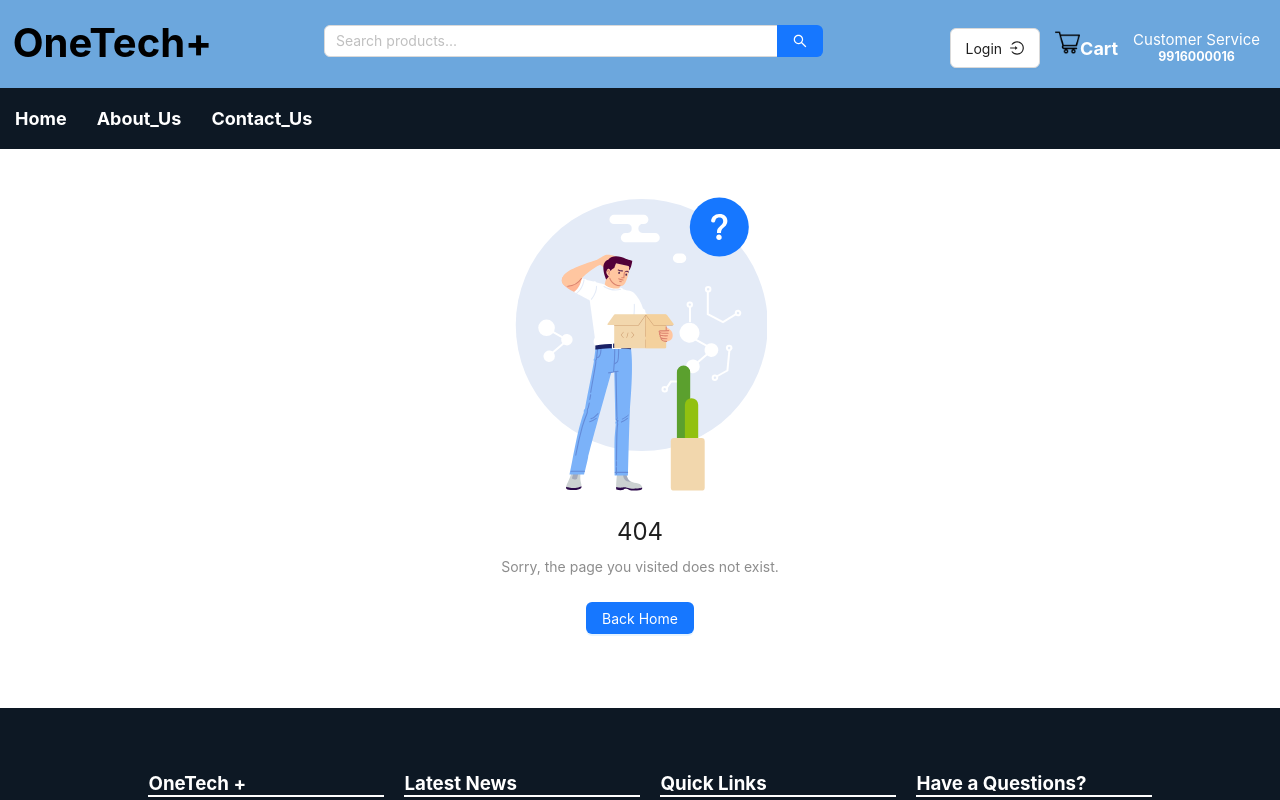
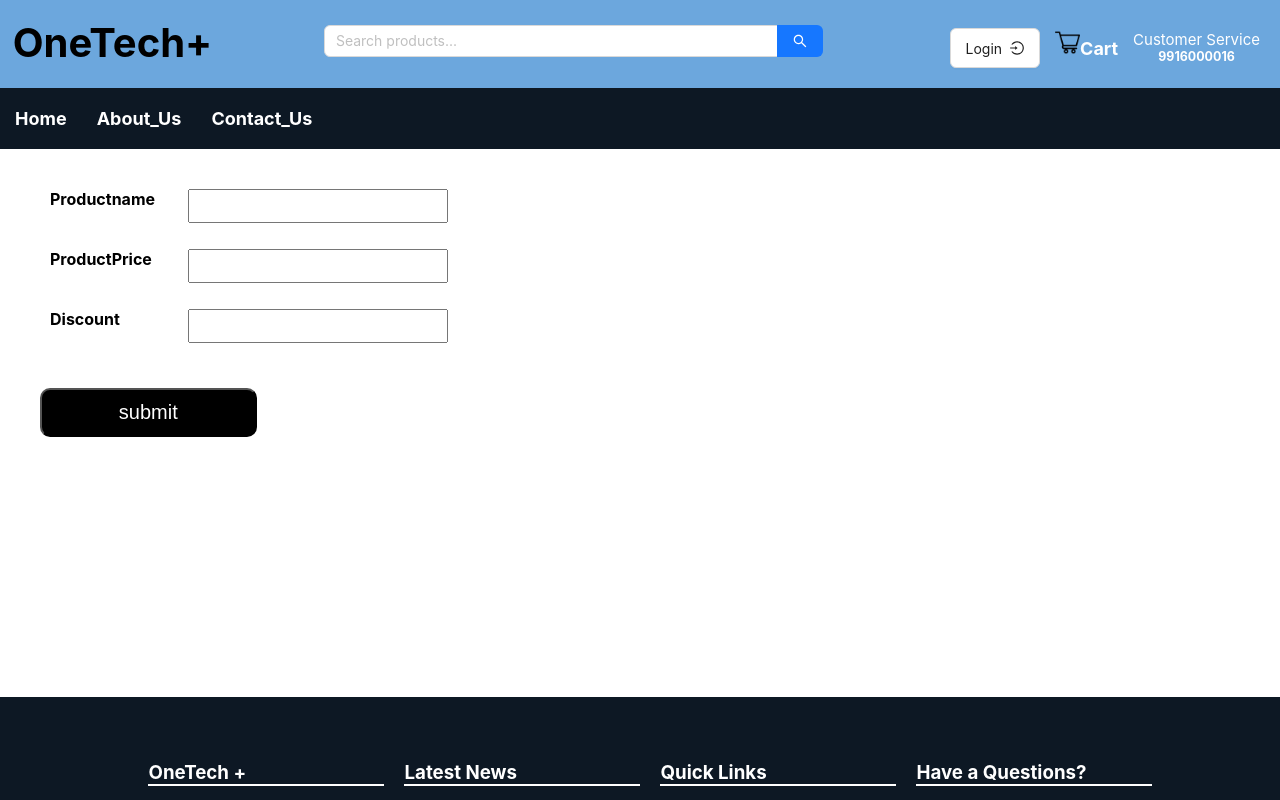
Before and after one commit to Bikendras/e-commerce-dev-ui, a React (Create React App) app: page /MerchantUpdate/id/1 in a window 1280 px wide. Shown: the top 800 px of the page. Built offline with nearby package versions, Linux system fonts and the light colour scheme.

Commit message:
edit Merchant Detail..

```diff
--- a/src/App.js
+++ b/src/App.js
@@ -23,6 +23,7 @@ import OrderConfirm from './Components/Header/OrderConfirm';
 import Reducer from './Components/Reducer';
 import Merchant from './Components/Header/Merchant';
 import Profile from './Components/Header/Profile';
+import MerchantUpdate from './Components/Header/MerchantUpdate';
 
 function App() {
   return (
@@ -48,6 +49,7 @@ function App() {
         <Route path="reducer" element={<Reducer/>}/>
         <Route path="merchant" element={<Merchant/>}/>
         <Route path="profile" element={<Profile/>}/>
+        <Route path="MerchantUpdate/id/:_id" element={<MerchantUpdate/>}/>
         <Route path='*' element={<No_page/>}/>
         </Route>
       </Routes>
--- a/src/Components/Header/Merchant.jsx
+++ b/src/Components/Header/Merchant.jsx
@@ -5,6 +5,7 @@ import {ArrowLeftOutlined, CreditCardFilled, DeleteOutlined} from "@ant-design/i
 import { Link, useNavigate } from 'react-router-dom';
 import axios from 'axios';
 import Swal from 'sweetalert2';
+import MerchantUpdate from './MerchantUpdate';
 
 export default function Merchant() {
   const [productname,setProductName] = useState('');
@@ -12,7 +13,6 @@ export default function Merchant() {
   const [message, setMessage] = useState("");
   const [dataMerchant, setMerchantData] =  useState([]);
   const [discount,setDiscount] = useState("");
-
 
   const email = localStorage.getItem("email");
   const navigate = useNavigate();
@@ -91,7 +91,7 @@ export default function Merchant() {
       productPrice: `Rs.${x.productPrice}.00`,
       discount: `${x.discount}%`,
       totalprice: `Rs.${(parseInt(x.productPrice)-(parseInt(x.productPrice)*parseInt(x.discount)/100))}.00`,
-      action:  (<><DeleteOutlined onClick={()=>removeProduct(x._id)}/><Link to='/'  onClick={()=>editProduct(x._id)} style={{marginLeft: 20}} ><CreditCardFilled/></Link></>),
+      action:  (<><DeleteOutlined onClick={()=>removeProduct(x._id)}/><Link to={`/MerchantUpdate/id/${x._id}`}  onClick={()=>editProduct(x._id)} style={{marginLeft: 20}} ><CreditCardFilled/></Link></>),
     }
   })
 
@@ -201,8 +201,6 @@ const editProduct=(id)=>{
   ];
 
   // All Merchant Data get..
-
-
   useEffect(()=>{
     getmarchantOrderData();
   },[email]);
@@ -211,6 +209,7 @@ const editProduct=(id)=>{
     <div>
         <Tabs defaultActiveKey="1" items={items} onChange={onChange} />
         {/* <Table defaultActiveKey="2" getAllData={getAllData} columns={columns} items={columns} onChange={onChange} />; */}
+        {/* <MerchantUpdate id={x._id} /> */}
     </div>
   )
 }
--- /dev/null
+++ b/src/Components/Header/MerchantUpdate.jsx
@@ -0,0 +1,69 @@
+import axios from 'axios';
+import React, { useState } from 'react'
+import { useNavigate, useParams } from 'react-router-dom';
+import Swal from 'sweetalert2';
+
+export default function MerchantUpdate() {
+    const {id} = useParams("");
+    const navigate = useNavigate();
+    const [productname,setProductName] = useState("");
+    const [productPrice,setProductPrice] = useState("");
+    const [discount,setDiscount] = useState("");
+    const handleUpdateProduct=()=>{
+        const formdata= new FormData();
+        formdata.append("productname", productname);
+        formdata.append("productprice", productPrice);
+        formdata.append("discount",discount);
+        axios.post(`http://localhost:8000/productupdate/${id}`,formdata,{
+            headers:{
+              Authorization: `${localStorage.getItem('token')}`,
+              'content-type': 'multipart/form-data',
+            }
+          }).then((res)=>{
+            console.log("Product updated Seccusses Response",res);
+            if(res.data.status==1){
+                setTimeout(function(){
+                    Swal.fire({
+                        position: "center",
+                        icon: "success",
+                        title: res?.data?.message,
+                        showConfirmButton: false,
+                        timer: 1000,
+                      })
+                    navigate('/');
+                }, 1000);
+            }else{
+                Swal.fire({
+                    position: "center",
+                    icon: "error",
+                    title: res?.data?.message,
+                    showConfirmButton: false,
+                    timer: 1500,
+                  });
+            }
+        }).catch((err)=>{
+            console.log("Product is not updated backEnd Error Response",err);
+        });
+    }
+  return (
+    <div className='marchant_main'>
+          <div className='marchant_form_1'>
+            <div className='marchant_form_group1'>
+              <label htmlFor='productname'>Productname</label>
+              <input type="text" value={productname} name="productname" onChange={(e)=>{setProductName(e.target.value)}} />
+            </div>
+            <div className='marchant_form_group1'>
+              <label htmlFor='productPrice'>ProductPrice</label>
+              <input type="number" value={productPrice} name="productPrice" onChange={(e)=>{setProductPrice(e.target.value)}} />
+            </div>
+            <div className='marchant_form_group1'>
+              <label htmlFor='discount'>Discount</label>
+              <input type="number" value={discount} name="discount" onChange={(e)=>{setDiscount(e.target.value)}} />
+            </div>
+            <div className='marchant_button1'>
+             {productname.length>0&&productPrice.length>0&&discount>0?<button onClick={handleUpdateProduct}>submit</button>:<button style={{cursor:"not-allowed"}}>submit</button>}  <br/>
+            </div>
+          </div>
+        </div>
+  )
+}
--- a/src/Components/Header/UserDetails.jsx
+++ b/src/Components/Header/UserDetails.jsx
@@ -4,11 +4,7 @@ import { Link, useNavigate } from 'react-router-dom';
 import Profile from './Profile';
 
 export default function UserDetails() {
-
-
     // Update Detailes
-
-
     const [name,setName]=useState("")
     const [address,setAddress]=useState("")
     const navigate=useNavigate();
@@ -29,7 +25,7 @@ export default function UserDetails() {
       console.log("backEnd Response Update Profile",res);
       if(res?.status===1){
         console.log("backEnd Response Update Profile",res);
-        return;
+
         setTimeout(()=>{
           navigate("/");
         },2000);
```
Also changed, not shown: src/Components/Header/Profile.jsx (+0 -14 lines).
